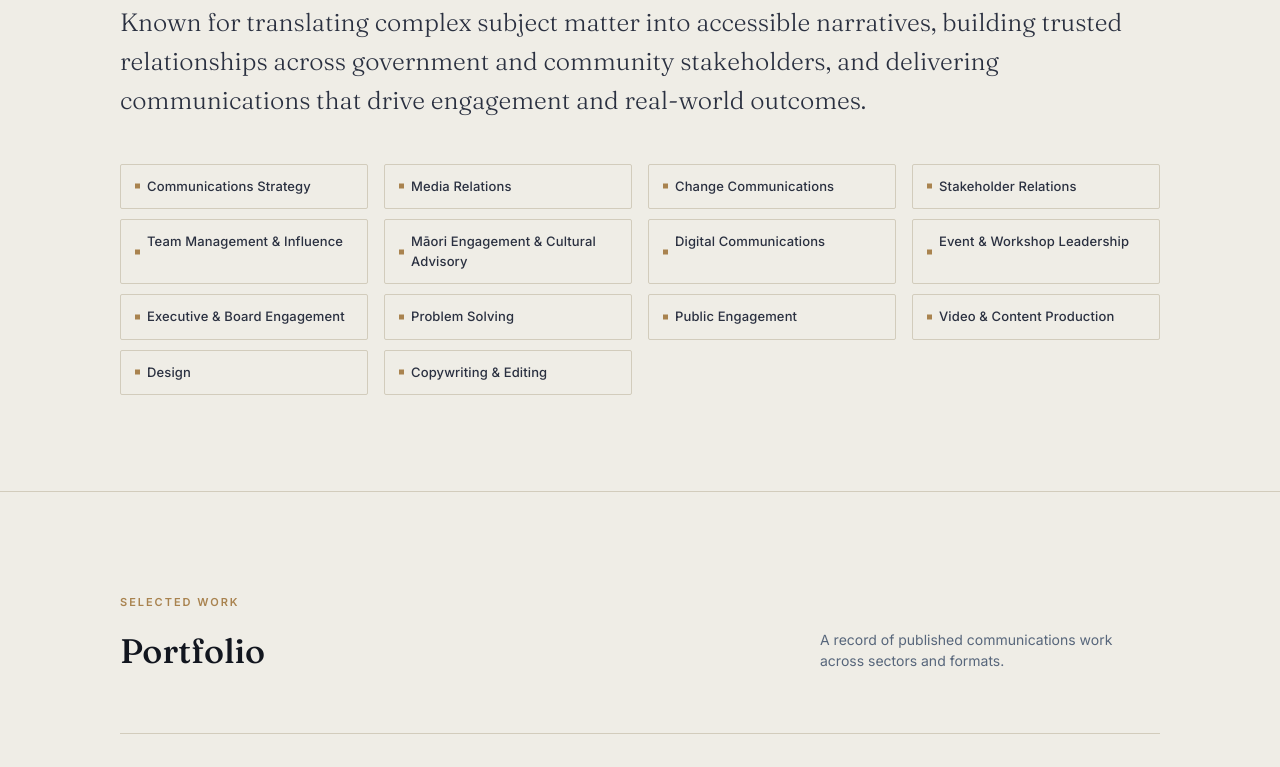
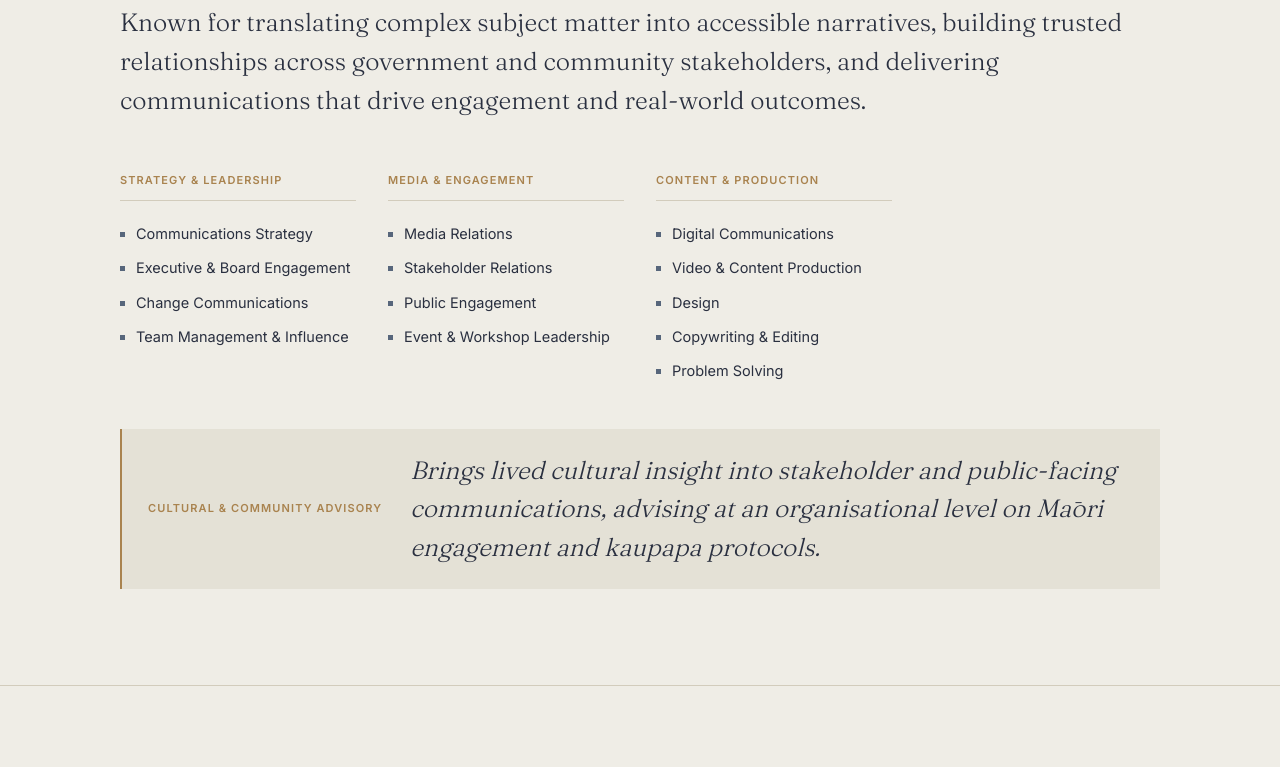
Before and after one commit to Rosiepops78/oliver-carle, a plain HTML site: page index.html in a window 1280 px wide. Shown: the part 807-1574 px from the top of the page. Drawn offline with Linux system fonts and the light colour scheme.

Commit message:
Add files via upload

```diff
--- a/index.html
+++ b/index.html
@@ -132,32 +132,66 @@
   }
   .profile .body-col p + p{ margin-top:22px; }
 
-  .tags{
-    margin-top:44px;
+  .capabilities{
+    margin-top:52px;
     display:grid;
-    grid-template-columns:repeat(auto-fill, minmax(210px, 1fr));
-    gap:10px 16px;
+    grid-template-columns:repeat(auto-fit, minmax(220px, 1fr));
+    gap:40px 32px;
   }
-  .tag{
-    font-size:13px;
-    font-weight:500;
-    padding:12px 16px;
-    border:1px solid var(--line);
-    border-radius:2px;
+  .cap-heading{
+    font-family:var(--sans);
+    font-size:11px;
+    font-weight:600;
+    letter-spacing:0.1em;
+    text-transform:uppercase;
+    color:var(--brass);
+    padding-bottom:12px;
+    margin-bottom:16px;
+    border-bottom:1px solid var(--line);
+  }
+  .cap-list{
+    list-style:none;
+  }
+  .cap-list li{
+    font-size:14.5px;
     color:var(--ink-soft);
-    letter-spacing:0.01em;
+    padding:7px 0 7px 16px;
     position:relative;
-    padding-left:26px;
+    line-height:1.4;
   }
-  .tag::before{
+  .cap-list li::before{
     content:"";
     position:absolute;
-    left:14px;
-    top:50%;
-    transform:translateY(-50%);
+    left:0;
+    top:15px;
     width:5px;
     height:5px;
-    background:var(--brass);
+    background:var(--steel);
+  }
+  .cap-group--highlight{
+    grid-column:1 / -1;
+    display:flex;
+    align-items:center;
+    gap:28px;
+    padding:22px 26px;
+    background:var(--paper-dim);
+    border-left:2px solid var(--brass);
+  }
+  .cap-group--highlight .cap-heading{
+    border-bottom-color:transparent;
+    padding-bottom:0;
+    margin-bottom:0;
+    white-space:nowrap;
+    flex-shrink:0;
+  }
+  .cap-note{
+    margin-top:0;
+    font-family:var(--serif);
+    font-style:italic;
+    font-weight:300;
+    font-size:14.5px;
+    line-height:1.55;
+    color:var(--ink-soft);
   }
 
   /* ===== Work / Dossier ===== */
@@ -244,21 +278,16 @@
   }
 
   .doc-media{
-    display:block;
+    display:grid;
+    grid-template-columns:90px 1fr auto;
+    align-items:start;
+    gap:28px;
     cursor:default;
   }
   .doc-media:hover{ background:none; }
   .doc-media .doc-title{ margin-bottom:6px; }
   .doc-media .doc-desc{ margin-bottom:22px; }
-  .doc-media .doc-ref{
-    display:inline-block;
-    margin-bottom:10px;
-  }
-  .doc-media .doc-meta{
-    flex-direction:row;
-    padding-top:0;
-    margin-bottom:18px;
-  }
+  .doc-media .doc-meta{ padding-top:6px; }
 
   .video-embed{
     position:relative;
@@ -272,6 +301,10 @@
     top:0; left:0;
     width:100%;
     height:100%;
+  }
+  .video-embed--yt{
+    max-width:560px;
+    aspect-ratio:16 / 9;
   }
 
   .doc-placeholder{
@@ -348,7 +381,8 @@
     .hero{ padding:80px 0 60px; }
     .profile{ padding:64px 0; }
     .profile .label-row{ flex-direction:column; gap:6px; margin-bottom:26px; }
-    .tags{ grid-template-columns:1fr 1fr; }
+    .capabilities{ grid-template-columns:1fr 1fr; gap:32px 20px; }
+    .cap-group--highlight{ flex-direction:column; align-items:flex-start; gap:10px; }
     .work{ padding:64px 0 30px; }
     .work-head{ flex-direction:column; align-items:flex-start; }
     .doc{ grid-template-columns:56px 1fr; padding:26px 0; }
@@ -400,22 +434,42 @@
     <div class="body-col">
       <p>Communications professional with experience delivering strategic communications across complex public and private sector organisations. Skilled in developing high-impact campaigns, managing complex stakeholder environments, and delivering clear, engaging messaging across digital, media, and executive channels.</p>
       <p>Known for translating complex subject matter into accessible narratives, building trusted relationships across government and community stakeholders, and delivering communications that drive engagement and real-world outcomes.</p>
-      <div class="tags">
-        <span class="tag">Communications Strategy</span>
-        <span class="tag">Media Relations</span>
-        <span class="tag">Change Communications</span>
-        <span class="tag">Stakeholder Relations</span>
-        <span class="tag">Team Management &amp; Influence</span>
-        <span class="tag">Māori Engagement &amp; Cultural Advisory</span>
-        <span class="tag">Digital Communications</span>
-        <span class="tag">Event &amp; Workshop Leadership</span>
-        <span class="tag">Executive &amp; Board Engagement</span>
-        <span class="tag">Problem Solving</span>
-        <span class="tag">Public Engagement</span>
-        <span class="tag">Video &amp; Content Production</span>
-        <span class="tag">Design</span>
-        <span class="tag">Copywriting &amp; Editing</span>
+
+      <div class="capabilities">
+        <div class="cap-group">
+          <h3 class="cap-heading">Strategy &amp; Leadership</h3>
+          <ul class="cap-list">
+            <li>Communications Strategy</li>
+            <li>Executive &amp; Board Engagement</li>
+            <li>Change Communications</li>
+            <li>Team Management &amp; Influence</li>
+          </ul>
+        </div>
+        <div class="cap-group">
+          <h3 class="cap-heading">Media &amp; Engagement</h3>
+          <ul class="cap-list">
+            <li>Media Relations</li>
+            <li>Stakeholder Relations</li>
+            <li>Public Engagement</li>
+            <li>Event &amp; Workshop Leadership</li>
+          </ul>
+        </div>
+        <div class="cap-group">
+          <h3 class="cap-heading">Content &amp; Production</h3>
+          <ul class="cap-list">
+            <li>Digital Communications</li>
+            <li>Video &amp; Content Production</li>
+            <li>Design</li>
+            <li>Copywriting &amp; Editing</li>
+            <li>Problem Solving</li>
+          </ul>
+        </div>
+        <div class="cap-group cap-group--highlight">
+          <h3 class="cap-heading">Cultural &amp; Community Advisory</h3>
+          <p class="cap-note">Brings lived cultural insight into stakeholder and public-facing communications, advising at an organisational level on Māori engagement and kaupapa protocols.</p>
+        </div>
       </div>
+
     </div>
   </div>
 </section>
@@ -471,8 +525,26 @@
       </div>
     </div>
 
+    <div class="doc doc-media">
+      <div class="doc-ref">Doc. 04</div>
+      <div>
+        <div class="doc-title">Organ Donation New Zealand — "Wiremu's Story"</div>
+        <div class="doc-desc">Recipient story video planned and produced for ODNZ's donor storytelling series, sharing a heart transplant recipient's journey to support public awareness of organ donation.</div>
+        <div class="video-embed video-embed--yt">
+          <iframe src="https://www.youtube.com/embed/eHMjNwUHRME"
+            title="Wiremu's Story"
+            frameborder="0"
+            allow="accelerometer; autoplay; clipboard-write; encrypted-media; gyroscope; picture-in-picture; web-share"
+            allowfullscreen></iframe>
+        </div>
+      </div>
+      <div class="doc-meta">
+        <span class="doc-type">Video · Story</span>
+      </div>
+    </div>
+
     <a class="doc" href="https://www.nzblood.co.nz/assets/Uploads/13171-2024-25-Annual-Report-FA1-DIGITAL-DPS.pdf" target="_blank" rel="noopener noreferrer">
-      <div class="doc-ref">Doc. 04</div>
+      <div class="doc-ref">Doc. 05</div>
       <div>
         <div class="doc-title">New Zealand Blood Service — Annual Report 2024/25</div>
         <div class="doc-desc">Organisation-wide annual report; contributed as co-writer, translating complex operational and clinical outcomes into a clear, stakeholder-facing narrative.</div>
```
